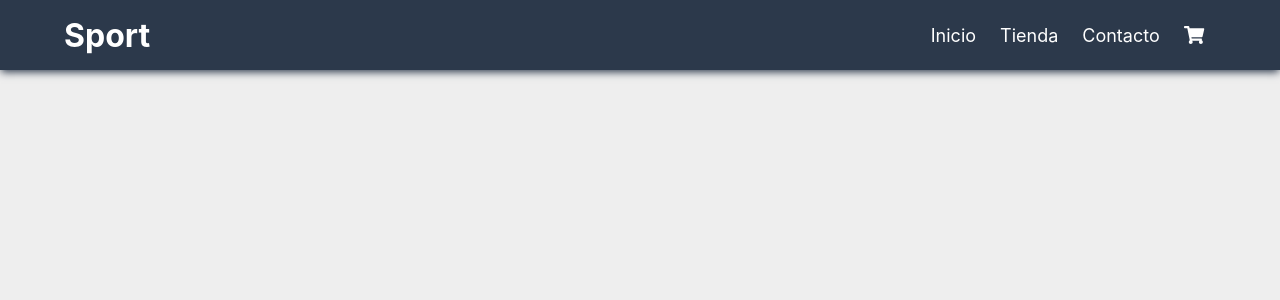
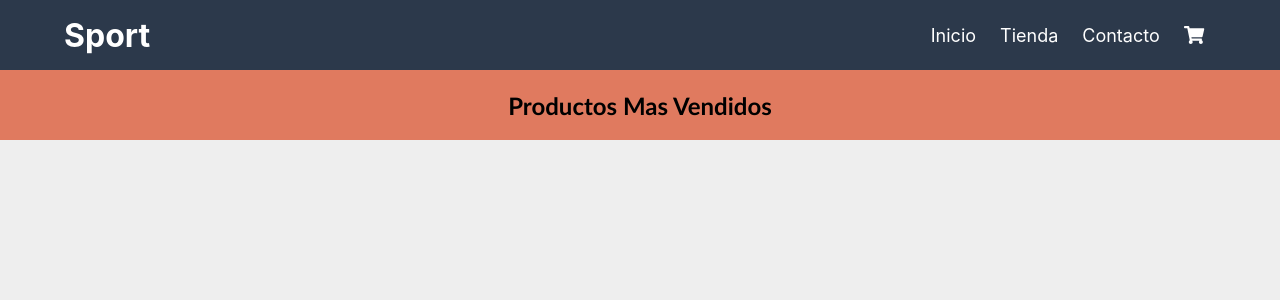
Before and after one commit to acecco6/Sport, a React (Create React App) app: page / in a window 1280 px wide. Shown: the top 300 px of the page. Built offline with nearby package versions, Linux system fonts and the light colour scheme.

Commit message:
Desafio Estilos y Home

```diff
--- a/src/App.js
+++ b/src/App.js
@@ -1,9 +1,11 @@
+import ItemListConteiner from "./components/ItemListConteiner"
 import Navbar from "./components/Navbar"
 
 function App() {
     return(
         <>
             <Navbar />
+            <ItemListConteiner greeting="Productos Mas Vendidos"/>
         </>
     )
 }
--- /dev/null
+++ b/src/assets/ItemListConteiner.css
@@ -0,0 +1,9 @@
+.Title-Portada{
+    width: 100%;
+    display: flex;
+    align-items: center;
+    justify-content: center;
+    height: 70px;
+    background-color: #e07a5f;
+    font-family:'Gill Sans', 'Gill Sans MT', Calibri, 'Trebuchet MS', sans-serif;
+}
--- /dev/null
+++ b/src/components/CartWidget.js
@@ -0,0 +1,13 @@
+import { FontAwesomeIcon } from '@fortawesome/react-fontawesome'
+import React from "react";
+import { faShoppingCart } from '@fortawesome/free-solid-svg-icons'
+
+function CartWidget() {
+    return(
+        <>
+            <FontAwesomeIcon icon={faShoppingCart} />
+        </>
+    )
+}
+
+export default CartWidget
--- /dev/null
+++ b/src/components/ItemListConteiner.js
@@ -0,0 +1,12 @@
+import "../assets/ItemListConteiner.css"
+
+import React from "react";
+
+function ItemListConteiner(props) {
+    return(
+        <div className="Title-Portada">
+            <h2>{props.greeting}</h2>
+        </div>
+    )
+}
+export default ItemListConteiner
--- a/src/components/Navbar.js
+++ b/src/components/Navbar.js
@@ -1,8 +1,6 @@
 import "../assets/navbar.css"
 
-import { faCoffee, faShoppingCart } from '@fortawesome/free-solid-svg-icons'
-
-import { FontAwesomeIcon } from '@fortawesome/react-fontawesome'
+import CartWidget from "./CartWidget";
 import React from "react";
 
 function Navbar() {
@@ -24,7 +22,7 @@ function Navbar() {
                             <a href="#">Contacto</a>
                         </li>
                         <li>
-                            <a> <FontAwesomeIcon icon={faShoppingCart} /> </a>
+                            <a> <CartWidget /> </a>
                         </li>
                     </ul>
                 </nav>
```
